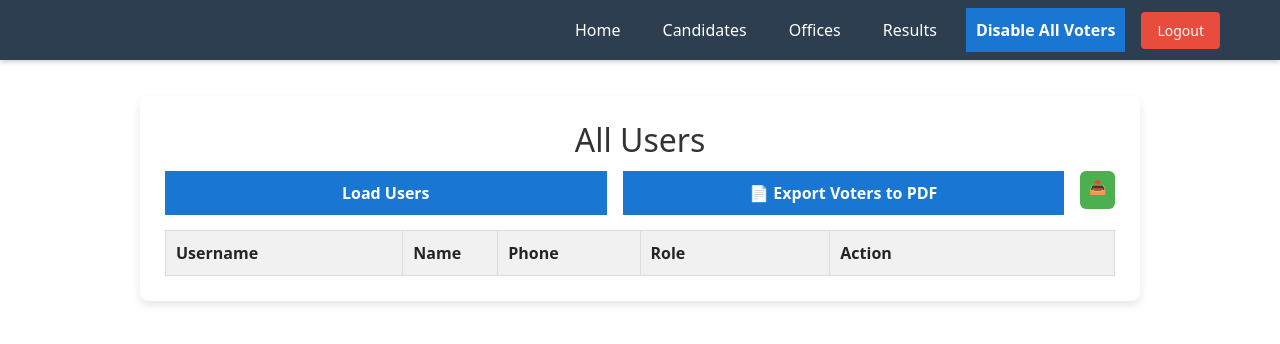
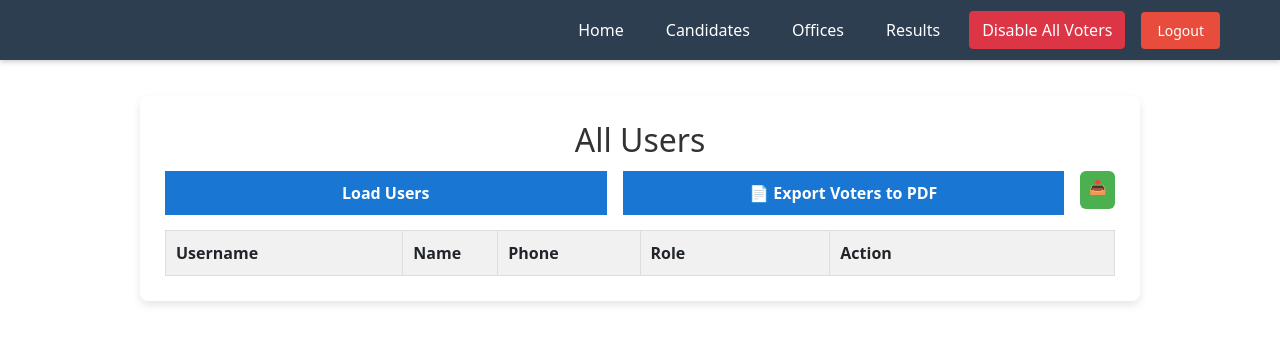
Before and after one commit to thomasakiou/python_voting_app_FE, a plain HTML site: page html/user.html in a window 1280 px wide. Drawn offline with nearby package versions, Linux system fonts and the light colour scheme; no server answers; sample sign-in values are in the browser's storage.

Commit message:
button disable

```diff
--- a/html/user.html
+++ b/html/user.html
@@ -45,7 +45,7 @@ height="0" width="0" style="display:none;visibility:hidden"></iframe></noscript>
             <a href="results.html" class="btn header-btn">Results</a>
 <!--            <a href="changePW.html" class="btn header-btn">Change Password</a>-->
 <!--            <a href="resetPW.html" class="btn header-btn">Reset Password</a>-->
-            <button id="disableVotersBtn">Disable All Voters</button>
+            <button id="disableVotersBtn" class="btn btn-danger">Disable All Voters</button>
             <button id="logoutBtn" onclick="logout()">Logout</button>
         </div>
     </div>
```
